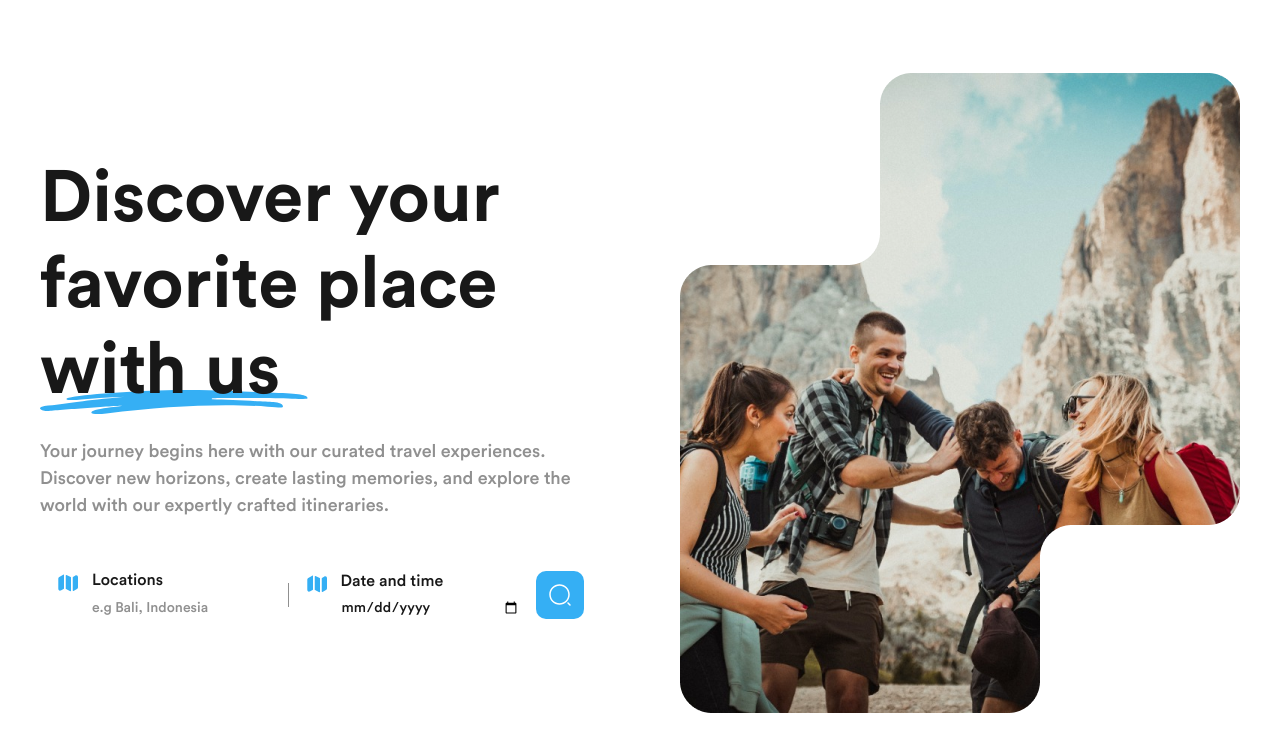
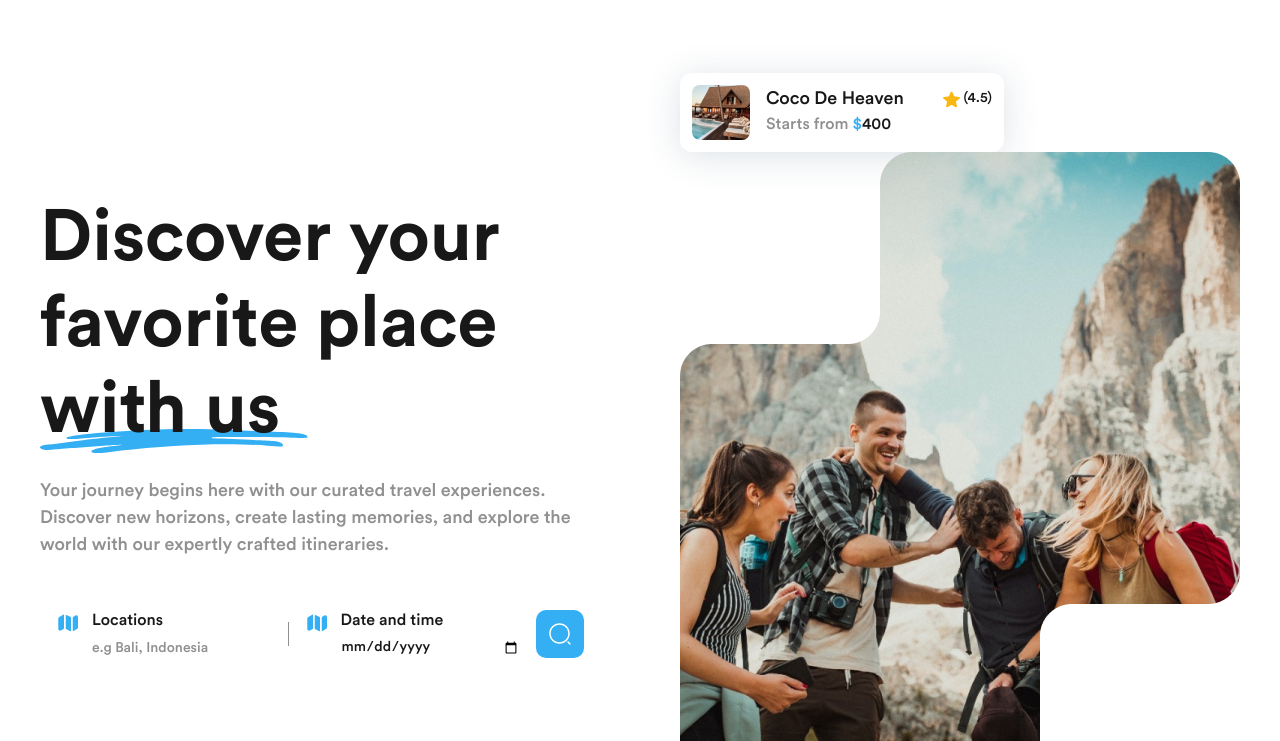
Before and after one commit to VNagorniy/travel-agent-gulp, a website: page src/html/index.html in a window 1280 px wide. Shown: the part 59-800 px from the top of the page. Drawn offline with nearby package versions, Linux system fonts and the light colour scheme; files that its build step writes are made by us from their sources; files whose address does not match are found by name.

Commit message:
Верстка блока с подсказкой

```diff
--- a/src/html/blocks/discover.html
+++ b/src/html/blocks/discover.html
@@ -14,6 +14,7 @@
       </div>
 
       <div class="discover__picture">
+        @@include('elements/hint-discover.html')
         <img src="./img/discover/hero-img.png" alt="" class="discover__picture-img" />
       </div>
     </div>
--- /dev/null
+++ b/src/html/blocks/elements/hint-discover.html
@@ -0,0 +1,12 @@
+<div class="hint-discover">
+  <div class="hint-discover__picture">
+    <img class="hint-discover__img" src="./img/hints/coco-de-heaven.jpg" alt="Hint" />
+  </div>
+  <div class="hint-discover__desc">
+    <div class="hint-discover__title">
+      Coco De Heaven
+      <span class="hint-discover__rating">(4.5)</span>
+    </div>
+    <div class="hint-discover__price"><span class="muted">Starts from</span> <i>$</i>400</div>
+  </div>
+</div>
--- a/src/scss/base/_base.scss
+++ b/src/scss/base/_base.scss
@@ -48,3 +48,7 @@ img {
 	font-weight: 450;
 	line-height: 150%; /* 27px */
 }
+
+.muted {
+	color: var(--text-muted);
+}
--- /dev/null
+++ b/src/scss/blocks/_hint-discover.scss
@@ -0,0 +1,66 @@
+.hint-discover {
+    display: flex;
+    padding: 12px;
+    gap: 16px;
+    max-width: 324px;
+
+
+    border-radius: 12px;
+    background: #FFF;
+    box-shadow: 0px 4px 34px 0px rgba(50, 75, 104, 0.17);
+}
+
+.hint-discover__picture {
+    border-radius: 8px;
+    overflow: hidden;
+    flex-shrink: 0;
+}
+
+.hint-discover__desc {
+    flex-grow: 1;
+}
+
+.hint-discover__title {
+    display: flex;
+    justify-content: space-between;
+    align-items: center;
+
+    font-size: 18px;
+    font-style: normal;
+    font-weight: 500;
+    line-height: 150%; /* 27px */
+}
+
+.hint-discover__rating {
+    display: flex;
+    justify-content: flex-end;
+    align-items: center;
+    gap: 4px;
+
+    font-size: 14px;
+    font-style: normal;
+    font-weight: 500;
+    line-height: 150%; /* 21px */
+
+    &::before {
+        content: '';
+
+        width: 17px;
+        height: 16px;
+
+        background-image: url('./../img/icons/star-small.svg');
+        background-repeat: no-repeat;
+    }
+}
+
+.hint-discover__price {
+    font-size: 16px;
+    font-style: normal;
+    font-weight: 500;
+    line-height: 150%;
+
+    i {
+        color: var(--accent);
+        font-style: normal;
+    }
+}
```
Also changed, not shown: build/blocks/elements/hint-CocoDeHeaven.html (added), build/blocks/elements/hint-discover.html (added), build/css/main.css, build/index.html.
